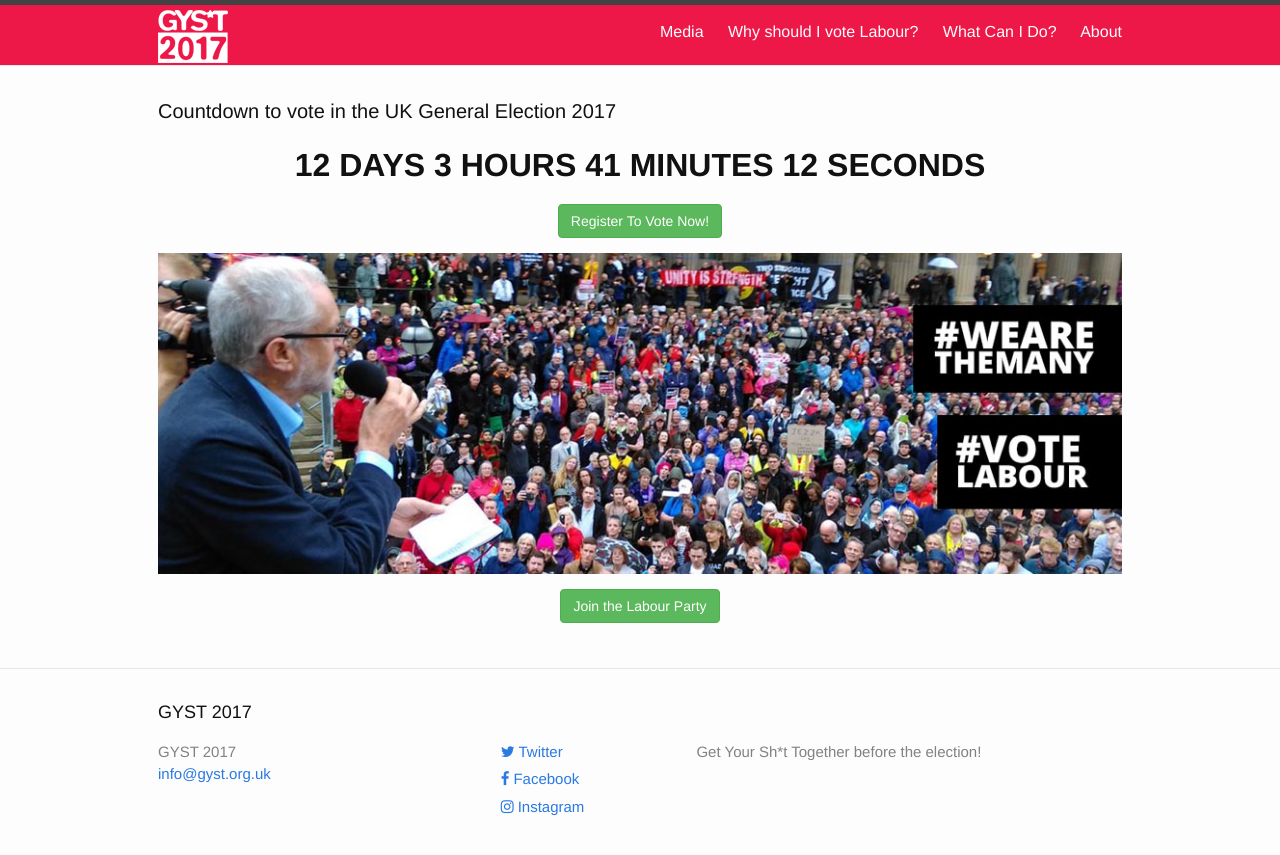
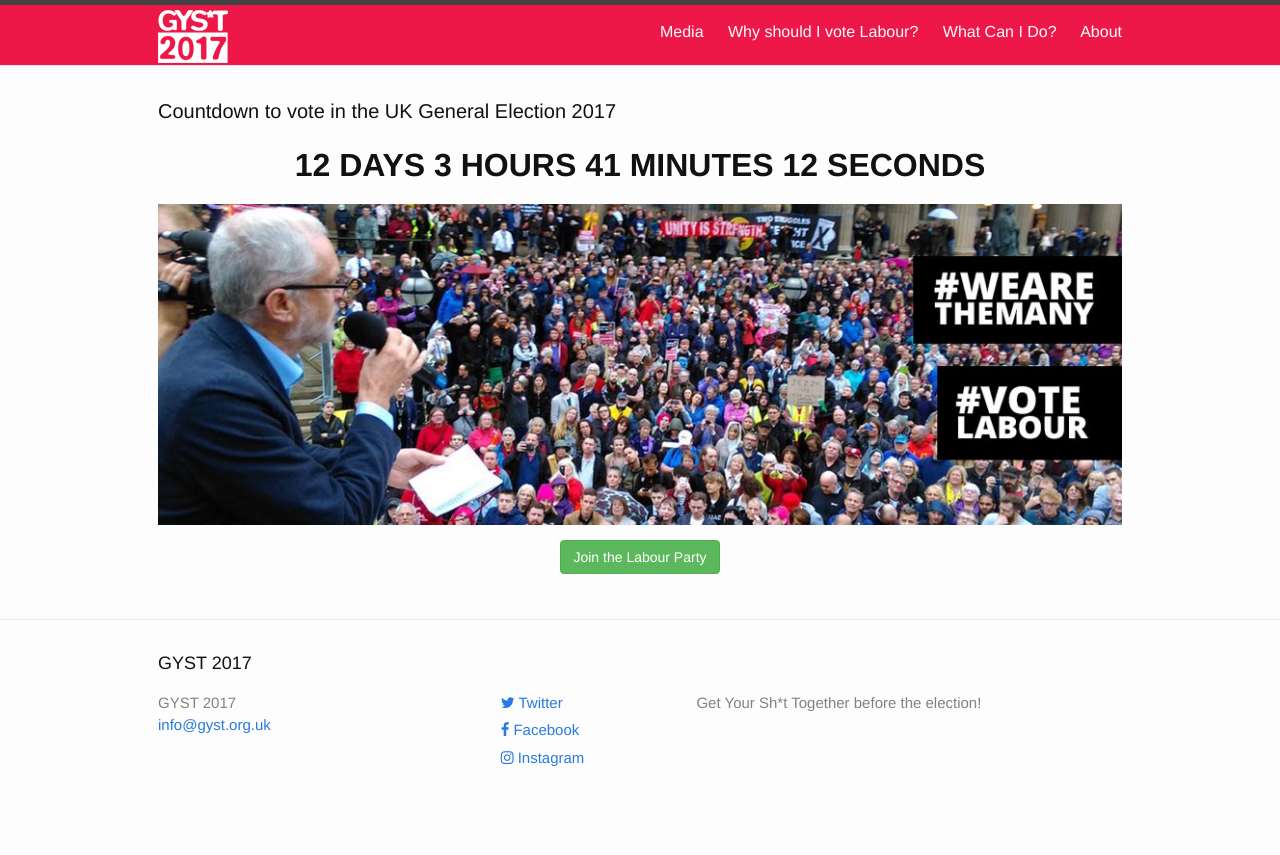
Before and after one commit to JustinWingChungHui/gyst, a Jekyll site: the page built from index.md, in a window 1280 px wide. Shown: the top 855 px of the page. Built offline with Jekyll 4.4.1, drawn with Linux system fonts in a browser that asks for light colours; nearby versions of some CDN libraries.

Commit message:
Removed register to vote button

```diff
--- a/_layouts/home.html
+++ b/_layouts/home.html
@@ -10,10 +10,6 @@
 
   <p id="countdown" class="countdown"></p>
 
-  <p class="center-buttons">
-      <a class="btn btn-success" href="https://www.gov.uk/register-to-vote">Register To Vote Now!</a>
-  </p>
-
   <p>
       <img src="/assets/feature_image_wide.jpg" alt="GYST"/>
   <p>
```
